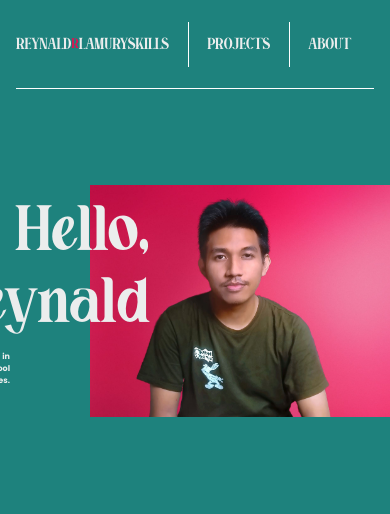
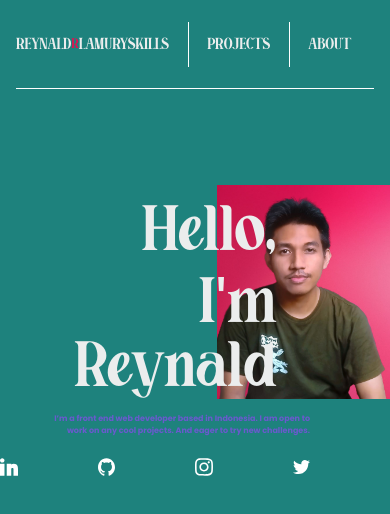
Before and after one commit to reynaldlamury/portfolio, a Next.js app: page / in a window 390 px wide. Shown: the top 514 px of the page. Built offline with nearby package versions, Linux system fonts and the light colour scheme.

Commit message:
change header layout to grid system (responsive step-1)

```diff
--- a/components/Header.jsx
+++ b/components/Header.jsx
@@ -10,7 +10,7 @@ const billian = localFont({ src: "../assets/fonts/Billian.otf" });
 const Header = () => {
   return (
     <header className="header">
-      <div className="header__desc">
+      {/* <div className="header__desc"> */}
       <div className={`header__heading ${billian.className} | flex-end`}>
         <h2 className="heading-2">Hello,</h2>
         <h1 className={`heading-1 ${billian.className} | flex-end`}>
@@ -20,8 +20,8 @@ const Header = () => {
 
       <div className="header__bio-social">
         <p className="header__bio">
-            I’m a front end web developer based in Indonesia. I am open to work
-            on any cool projects. And eager to try new challenges.
+          I’m a front end web developer based in Indonesia. I am open to work on
+          any cool projects. And eager to try new challenges.
         </p>
 
         <ul className="header__social">
@@ -34,7 +34,7 @@ const Header = () => {
           ))}
         </ul>
       </div>
-      </div>
+      {/* </div> */}
       <Image
         className="header__picture"
         src={reynald}
--- a/styles/Header/Header.scss
+++ b/styles/Header/Header.scss
@@ -1,9 +1,32 @@
+@mixin medium-max {
+  @media (max-width: 1024px) {
+    @content;
+  }
+}
+
 .header {
-  display: flex;
-  justify-content: flex-end;
+  display: grid;
+  // justify-content: flex-end;
+  grid-template-areas:
+    "heading   picture"
+    "bioSocial picture"
+    "bioSocial  picture"
+    "none      none";
+  grid-template-columns: 1fr 0.8fr;
+  grid-template-rows: fit-content;
+  justify-items: flex-end;
   margin-top: 6em;
+  @include medium-max {
+    grid-template-areas:
+      "heading picture"
+      "heading picture"
+      "bioSocial      bioSocial"
+      "bioSocial   bioSocial";
+  }
 
   &__heading {
+    grid-area: heading;
+    margin-top: 1em;
     text-align: end;
     transform: translateX(60px);
     .heading-1 {
@@ -27,26 +50,36 @@
   /* width={650} */
   /* height={530} */
   &__picture {
+    grid-area: picture;
     object-fit: cover;
-    // width: 50%;
-    width: clamp(300px, 52%, 40.625rem);
-    height: 50%;
+    width: 100%;
+    // width: clamp(300px, 52%, 40.625rem);
+    height: 100%;
   }
 
   &__bio {
+    // grid-area: bio;
+    display: flex;
     margin-top: 1.7em;
+    text-align: end;
     // padding-left: 7em;
     padding-left: clamp(1.5em, 10vw, 7em);
     // font-size: 1.4375rem;
     font-size: clamp(0.5rem, 1.8vw, 1.4375rem);
     font-weight: 700;
+
+    @include medium-max {
+      color: slateblue;
+    }
   }
 
   &__bio-social {
+    grid-area: bioSocial;
     padding-right: 5em;
   }
 
   &__social {
+    // grid-area: social;
     // margin-top: 3.3em;
     margin-top: clamp(1em, 5vw, 3.3em);
     list-style: none;
```
Lines whose indentation alone changed are shown as unchanged.
